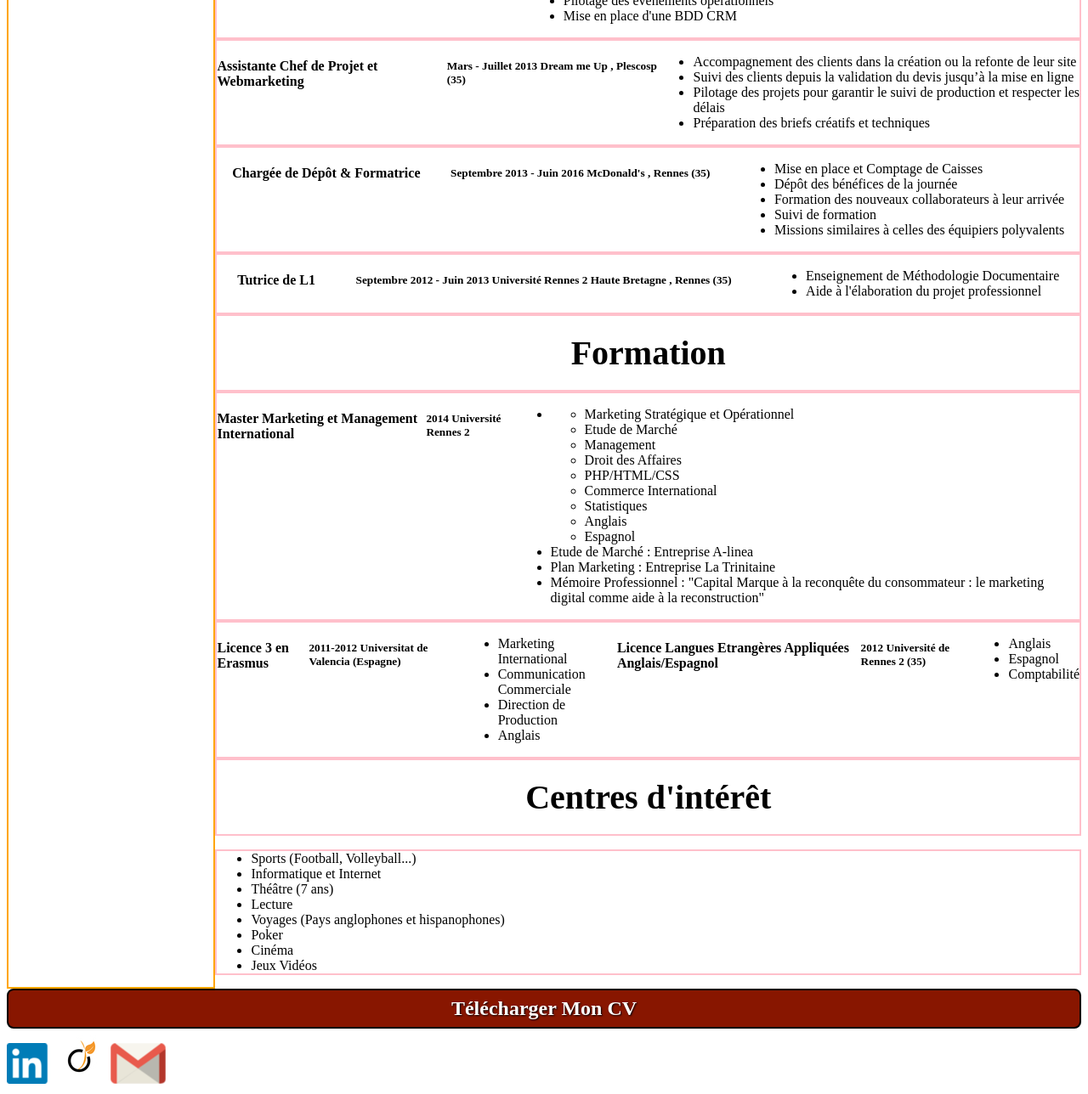
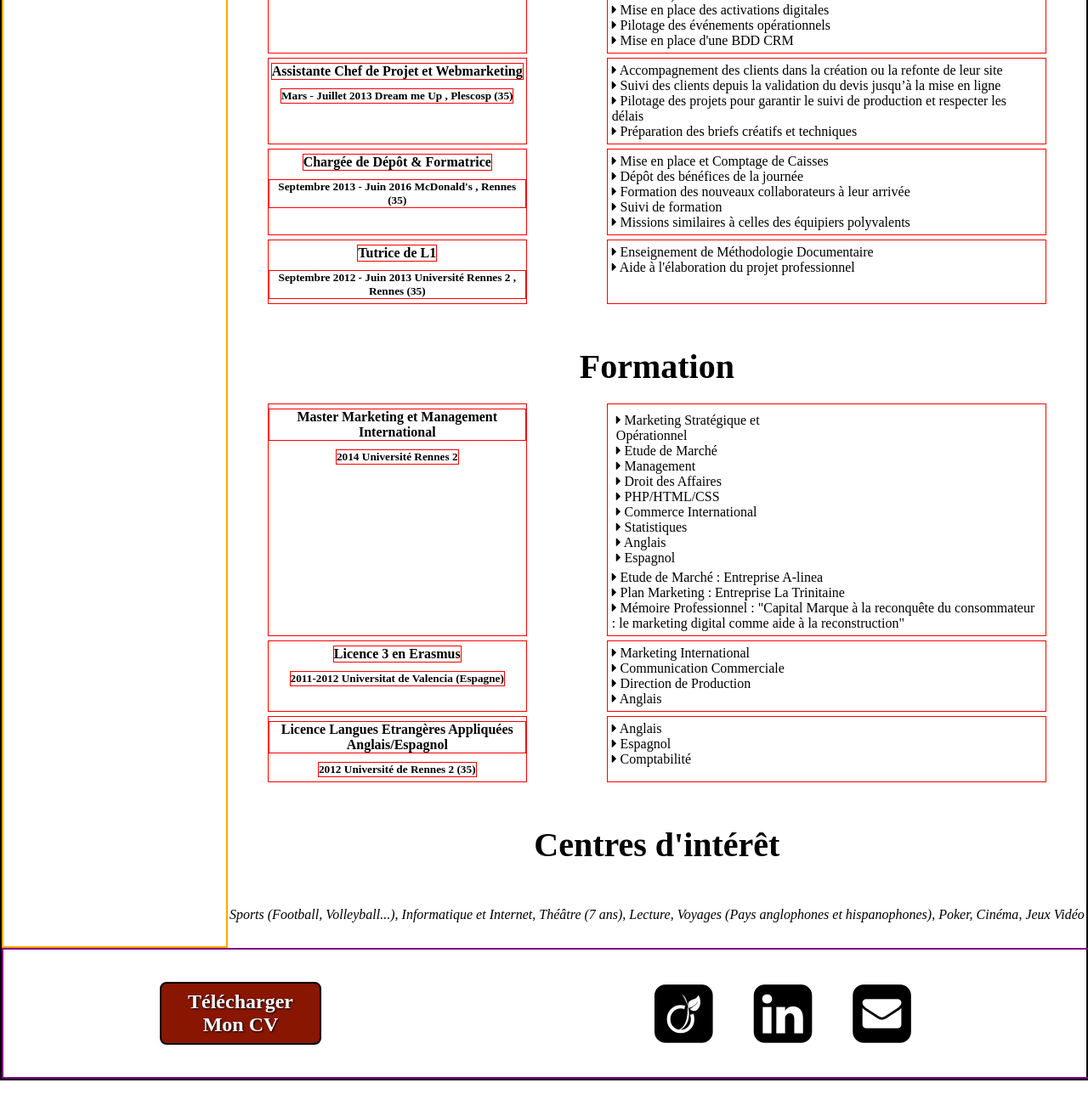
Before and after one commit to Tactless7/cv, a plain HTML site: page index.html in a window 1280 px wide. Shown: the part 1028-2316 px from the top of the page at 85% size. Drawn offline with Linux system fonts and the light colour scheme.

Commit message:
CSS du corps de page et du footer

```diff
--- a/index.html
+++ b/index.html
@@ -100,9 +100,10 @@
 			</div>
 
 
-			<div class="body-block">
+			<div class="body-block exp_pro">
 				<h3>Expérience Professionnelle</h3>
 
+				<div>
 					<div>
 						<h4>Assistante Communication et Webmarketing</h4>
 						<h5>
@@ -110,31 +111,35 @@
 							<span class="company">Umbro France</span>
 							<span class="location">, Vitré (35)</span>
 						</h5>
+					</div>
 
 					<ul class="missions">
-						<li>Définition et mise en place de la Stratégie Marketing de la Marque</li>
-						<li>Administration, Animation et Modération des plateformes internet (Backoffice Umbro.com, réseaux Sociaux Facebook/Twitter, Blog, Newsletter)</li>
-						<li>Mise en place des activations digitales</li>
-						<li>Pilotage des événements opérationnels</li>
-						<li>Mise en place d'une BDD CRM</li>
+						<li><i class="fa fa-caret-right" aria-hidden="true"></i> Définition et mise en place de la Stratégie Marketing de la Marque</li>
+						<li><i class="fa fa-caret-right" aria-hidden="true"></i> Administration, Animation et Modération des plateformes internet (Backoffice Umbro.com, réseaux Sociaux Facebook/Twitter, Blog, Newsletter)</li>
+						<li><i class="fa fa-caret-right" aria-hidden="true"></i> Mise en place des activations digitales</li>
+						<li><i class="fa fa-caret-right" aria-hidden="true"></i> Pilotage des événements opérationnels</li>
+						<li><i class="fa fa-caret-right" aria-hidden="true"></i> Mise en place d'une BDD CRM</li>
 					</ul>
 				</div>
 
+				<div>
 					<div>
 						<h4>Assistante Chef de Projet et Webmarketing</h4>
 						<h5>
 							<span class="date">Mars - Juillet 2013</span>
 							<span class="company">Dream me Up</span>
 							<span class="location">, Plescosp (35)</span>
+					</div>
 					</h5>
 					<ul class="missions">
-						<li>Accompagnement des clients dans la création ou la refonte de leur site</li>
-						<li>Suivi des clients depuis la validation du devis jusqu’à la mise en ligne</li>
-						<li>Pilotage des projets pour garantir le suivi de production et respecter les délais</li>
-						<li>Préparation des briefs créatifs et techniques</li>
+						<li><i class="fa fa-caret-right" aria-hidden="true"></i> Accompagnement des clients dans la création ou la refonte de leur site</li>
+						<li><i class="fa fa-caret-right" aria-hidden="true"></i> Suivi des clients depuis la validation du devis jusqu’à la mise en ligne</li>
+						<li><i class="fa fa-caret-right" aria-hidden="true"></i> Pilotage des projets pour garantir le suivi de production et respecter les délais</li>
+						<li><i class="fa fa-caret-right" aria-hidden="true"></i> Préparation des briefs créatifs et techniques</li>
 					</ul>
 				</div>
 
+				<div>
 					<div>
 						<h4>Chargée de Dépôt &#38; Formatrice</h4>
 						<h5>
@@ -142,84 +147,94 @@
 							<span class="company">McDonald's</span>
 							<span class="location">, Rennes (35)</span>
 						</h5>
+					</div>
 					<ul class="missions">
-						<li>Mise en place et Comptage de Caisses</li>
-						<li>Dépôt des bénéfices de la journée</li>
-						<li>Formation des nouveaux collaborateurs à leur arrivée </li>
-						<li>Suivi de formation</li>
-						<li>Missions similaires à celles des équipiers polyvalents</li>
+						<li><i class="fa fa-caret-right" aria-hidden="true"></i> Mise en place et Comptage de Caisses</li>
+						<li><i class="fa fa-caret-right" aria-hidden="true"></i> Dépôt des bénéfices de la journée</li>
+						<li><i class="fa fa-caret-right" aria-hidden="true"></i> Formation des nouveaux collaborateurs à leur arrivée </li>
+						<li><i class="fa fa-caret-right" aria-hidden="true"></i> Suivi de formation</li>
+						<li><i class="fa fa-caret-right" aria-hidden="true"></i> Missions similaires à celles des équipiers polyvalents</li>
 					</ul>
 				</div>
 
 				<div>
+					<div>
 						<h4>Tutrice de L1</h4>
 						<h5>
 							<span class="date">Septembre 2012 - Juin 2013</span>
-						<span class="company">Université Rennes 2 Haute Bretagne</span>
+							<span class="company">Université Rennes 2</span>
 							<span class="location">, Rennes (35)</span>
 						</h5>
+					</div>
 					<ul class="missions">
-						<li>Enseignement de Méthodologie Documentaire</li>
-						<li>Aide à l'élaboration du projet professionnel</li>
+						<li><i class="fa fa-caret-right" aria-hidden="true"></i> Enseignement de Méthodologie Documentaire</li>
+						<li><i class="fa fa-caret-right" aria-hidden="true"></i> Aide à l'élaboration du projet professionnel</li>
 					</ul>
 				</div>
 			</div>
 
 
-			<div class="body-block">
+			<div class="body-block formation">
 				<h3>Formation</h3>
 
+				<div>
 					<div>
 						<h4>Master Marketing et Management International</h4>
 						<h5>
 							<span class="degree-date">2014</span>
 							<span class="degree-location">Université Rennes 2</span>
 						</h5>
+					</div>
 					<ul>
 						<li>
 							<ul>
-								<li>Marketing Stratégique et Opérationnel</li>
-								<li>Etude de Marché</li>
-								<li>Management</li>
-								<li>Droit des Affaires</li>
-								<li>PHP/HTML/CSS</li>
-								<li>Commerce International</li>
-								<li>Statistiques</li>
-								<li>Anglais</li>
-								<li>Espagnol</li>
+								<li><i class="fa fa-caret-right" aria-hidden="true"></i> Marketing Stratégique et Opérationnel</li>
+								<li><i class="fa fa-caret-right" aria-hidden="true"></i> Etude de Marché</li>
+								<li><i class="fa fa-caret-right" aria-hidden="true"></i> Management</li>
+								<li><i class="fa fa-caret-right" aria-hidden="true"></i> Droit des Affaires</li>
+								<li><i class="fa fa-caret-right" aria-hidden="true"></i> PHP/HTML/CSS</li>
+								<li><i class="fa fa-caret-right" aria-hidden="true"></i> Commerce International</li>
+								<li><i class="fa fa-caret-right" aria-hidden="true"></i> Statistiques</li>
+								<li><i class="fa fa-caret-right" aria-hidden="true"></i> Anglais</li>
+								<li><i class="fa fa-caret-right" aria-hidden="true"></i> Espagnol</li>
 							</ul>
 						</li>
-						<li>Etude de Marché : Entreprise A-linea</li>
-						<li>Plan Marketing : Entreprise La Trinitaine</li>
-						<li>Mémoire Professionnel : "Capital Marque à la reconquête du consommateur : le marketing digital comme aide à la reconstruction"</li>
+						<li><i class="fa fa-caret-right" aria-hidden="true"></i> Etude de Marché : Entreprise A-linea</li>
+						<li><i class="fa fa-caret-right" aria-hidden="true"></i> Plan Marketing : Entreprise La Trinitaine</li>
+						<li><i class="fa fa-caret-right" aria-hidden="true"></i> Mémoire Professionnel : "Capital Marque à la reconquête du consommateur : le marketing digital comme aide à la reconstruction"</li>
 					</ul>
 				</div>
-
+				<div>
 					<div>
 						<h4>Licence 3 en Erasmus</h4>
 						<h5>
 							<span class="degree-date">2011-2012</span>
 							<span class="degree-location">Universitat de Valencia (Espagne)</span>
 						</h5>
+					</div>
 					<ul>
-						<li>Marketing International</li>
-						<li>Communication Commerciale</li>
-						<li>Direction de Production</li>
-						<li>Anglais</li>
+						<li><i class="fa fa-caret-right" aria-hidden="true"></i> Marketing International</li>
+						<li><i class="fa fa-caret-right" aria-hidden="true"></i> Communication Commerciale</li>
+						<li><i class="fa fa-caret-right" aria-hidden="true"></i> Direction de Production</li>
+						<li><i class="fa fa-caret-right" aria-hidden="true"></i> Anglais</li>
 					</ul>
-
+				</div>
+				<div>
+					<div>
 						<h4>Licence Langues Etrangères Appliquées Anglais/Espagnol</h4>
 						<h5>
 							<span class="degree-date">2012</span>
 							<span class="degree-location">Université de Rennes 2 (35)</span>
 						</h5>
+					</div>
 					<ul>
-						<li>Anglais</li>
-						<li>Espagnol</li>
-						<li>Comptabilité</li>
+						<li><i class="fa fa-caret-right" aria-hidden="true"></i> Anglais</li>
+						<li><i class="fa fa-caret-right" aria-hidden="true"></i> Espagnol</li>
+						<li><i class="fa fa-caret-right" aria-hidden="true"></i> Comptabilité</li>
 					</ul>
 				</div>
 			</div>
+
 
 
 			<div class="body-block">
@@ -232,7 +247,7 @@
 					<li>Voyages (Pays anglophones et hispanophones)</li>
 					<li>Poker</li>
 					<li>Cinéma</li>
-					<li>Jeux Vidéos</li>
+					<li>Jeux Vidéo</li>
 				</ul>
 			</div>
 		</div>
@@ -244,9 +259,9 @@
 			<a href="">Télécharger Mon CV</a>
 		</div>
 		<div>
-			<img src="./img/linkedin_logo.png" alt="Linkedin">
-			<img src="./img/viadeo_logo.jpg" alt="Viadeo">
-			<img src="./img/gmail_logo.png" alt="Mail">
+			<a href="#"><i class="fa fa-viadeo-square fa-5x"></i></a>
+			<a href="#"><i class="fa fa-linkedin-square fa-5x"></i></a>
+			<a href="#"><i class="fa fa-envelope-square fa-5x"></i></a>
 		</div>
 	</footer>
 
--- a/style.css
+++ b/style.css
@@ -1,5 +1,10 @@
 body {
 	background-color: white;
+	max-width: 1300px;
+	display: flex;
+	flex-direction: column;
+	margin: 5px auto;
+	border: solid black 2px;
 }
 
 
@@ -11,7 +16,7 @@ header {
 
 
 	width: 100%;
-	height: 300px;
+	height: 270px;
 	border: solid black 2px;
 }
 
@@ -32,7 +37,6 @@ header .photo_id {
 }
 
 header .name {
-	border: solid blue 2px;
 	height: 100%;
 	width: 100%;
 	display: flex;
@@ -42,7 +46,6 @@ header .name {
 }
 
 h1, h2 {
-	border: solid pink 2px;
 	margin:5px;
 	padding: 0;
 
@@ -76,7 +79,7 @@ h2 {
 }
 
 .lateral-block {
-	width: 250px;
+	width: 280px;
 	margin: 0;
 	padding: 20px;
 
@@ -93,7 +96,8 @@ h2 {
 	border: solid black 2px;
 	border-radius: 8px;
 
-	width: auto;
+	width: 170px;
+	height: auto;
 	padding: 8px;
 
 	background-color: #881600;
@@ -144,7 +148,6 @@ h2 {
 .body-block > *  {
 	display: flex;
 	flex-direction: column;
-	border: solid pink 2px;
 }
 .body-block h3 {
 	text-align: center;
@@ -152,31 +155,125 @@ h2 {
 	margin: 0 auto;
 	padding: 20px;
 
+
 	font-size: 2.5em;
 }
 
+
 .prebody-block>:first-child {
-	border: solid black 2px;
 }
 
 .body-block > div {
 	display: flex;
 	flex-direction: row;
 	justify-content: space-around;
+}
 
-
+.body-block:not(:last-of-type) {
+	margin-bottom: 30px;
 }
 
 .abilities {
-	border: solid black 1px;
+	border: solid black 2px;
 	width: 200px;
 	height: 200px;
 	text-align: center;
 	padding: 5px 10px;
+	margin: 10px 0;
 	line-height: 1.4;
+
+
 }
 
 .abilities h4 {
 	margin: 18px 15px;
 	font-size: 1.4em;
+
 }
+
+
+
+
+.exp_pro div > * , .formation div > *{
+	height: auto;
+	border: red solid 1px;
+}
+
+.exp_pro > div , .formation > div {
+	display: flex;
+	flex-direction: row;
+	height: auto;
+}
+.exp_pro > div:not(:last-of-type), .formation > div:not(:last-of-type){
+	margin-bottom: 5px;
+}
+
+.exp_pro > div > div , .formation > div > div{
+	display: flex;
+	flex-direction: column;
+	width: 30%;
+}
+
+.exp_pro h4, .exp_pro h5, .formation h4, .formation h5{
+	margin: 5px auto;
+	text-align: center;
+}
+
+.missions, .formation ul{
+	list-style: none;
+	padding: 0;
+	margin: 0;
+	width: 50%;
+	padding: 5px;
+}
+
+
+
+
+
+
+.body-block:last-of-type ul {
+	list-style: none;
+	display: inline-flex;
+	flex-flow: wrap row;
+	padding: 30px 0;
+	width: 100%;
+	justify-content: center;
+	margin: 0;
+
+	font-style: italic;
+}
+
+.body-block:last-of-type li::after {
+	content: ",\0000a0"
+}
+.body-block:last-of-type li:last-of-type::after {
+	content: "";
+}
+
+
+
+
+
+
+footer {
+	width: 100%;
+	height: 150px;
+	display: flex;
+	flex-direction: row;
+	align-items: center;
+	justify-content: space-around;
+
+	border: solid purple 2px;
+}
+
+footer > :nth-child(2) {
+	width: 350px;
+	display: flex;
+	justify-content: space-around;
+
+}
+
+footer i {
+	color: black;
+}
```
Lines whose indentation alone changed are shown as unchanged.
